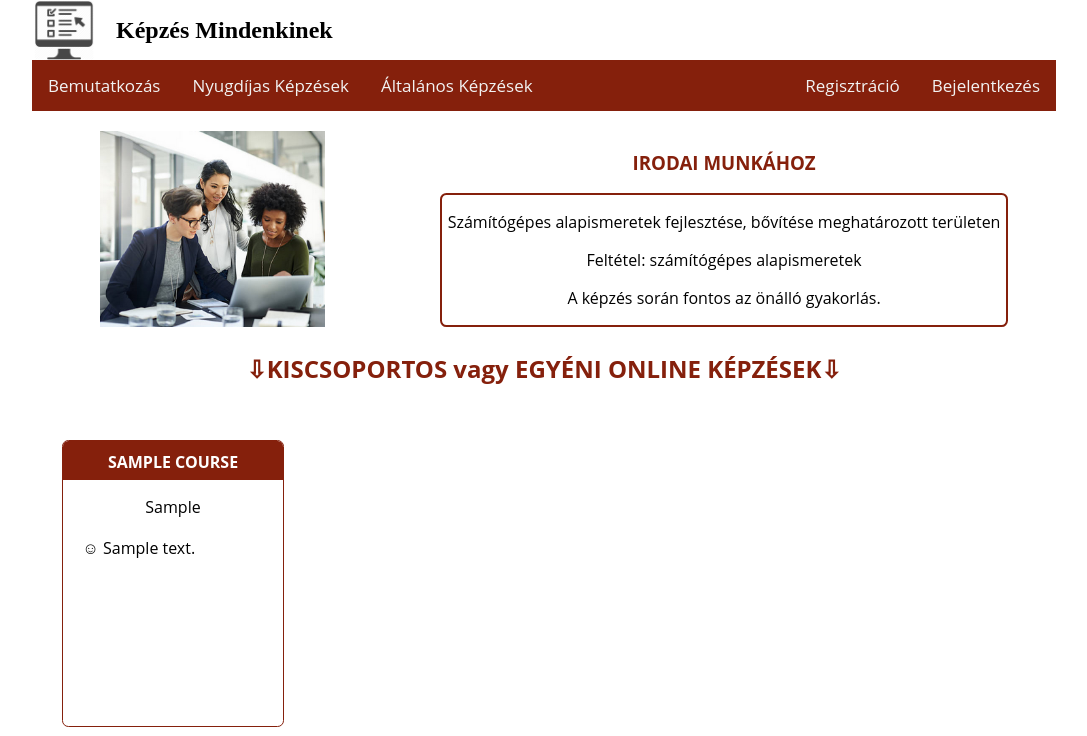
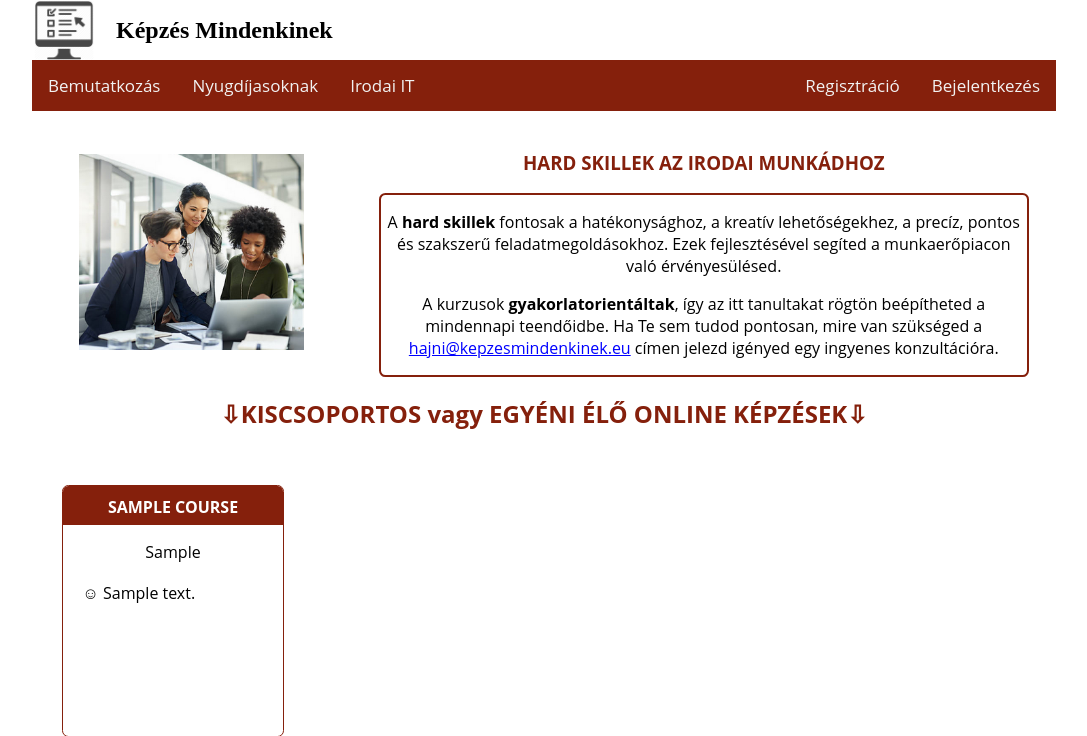
Before and after one commit to rolkotaki/django-hajni-courses, a Django app: page /altalanos-kepzesek in a window 1280 px wide. Shown: the top 736 px of the page, without its empty margins (96-1183 px from the left). Run offline with Django 5.2, Linux system fonts and the light colour scheme; tables that the repository leaves empty hold one stand-in row (values such as "Sample post"); parts of the project's set-up code (start-up, migrations or seed data) failed here and were passed over.

Commit message:
Add text changes for the UI

```diff
--- a/hajni_courses_app/templates/base.html
+++ b/hajni_courses_app/templates/base.html
@@ -37,8 +37,8 @@
 
             <div id="topnav">
                 <a id="nav_home" class="menu_item" href="{% url 'home' %}">{% trans 'Bemutatkozás' %}</a>
-                <a id="nav_pensioner_courses" class="menu_item" href="{% url 'pensioner_courses' %}">{% trans 'Nyugdíjas Képzések' %}</a>
-                <a id="nav_general_courses" class="menu_item" href="{% url 'general_courses' %}">{% trans 'Általános Képzések' %}</a>
+                <a id="nav_pensioner_courses" class="menu_item" href="{% url 'pensioner_courses' %}">{% trans 'Nyugdíjasoknak' %}</a>
+                <a id="nav_general_courses" class="menu_item" href="{% url 'general_courses' %}">{% trans 'Irodai IT' %}</a>
                 {% if user.is_authenticated %}
                 <div id="user_dropdown" class="menu_item_right">
                     <button id="user_dropdown_button" class="dropdown_button">{% trans 'Profilom' %}</button>
--- a/hajni_courses_app/templates/general_courses.html
+++ b/hajni_courses_app/templates/general_courses.html
@@ -6,19 +6,27 @@
 {% load extra_filters %}
 
 <div class="div_course_header">
-    <div class="center_by_margin">
+    <div class="center_by_margin" style="margin-top: auto; margin-bottom: auto;">
         <img id="general_img" src="{% static 'general_courses_image.png' %}">
     </div>
-    <div class="center_by_margin">
-        <h3 class="course_coloured_text">{% trans 'IRODAI MUNKÁHOZ' %}</h3>
+    <div class="center_by_margin" style="max-width: 650px;">
+        <h3 class="course_coloured_text">{% trans 'HARD SKILLEK AZ IRODAI MUNKÁDHOZ' %}</h3>
         <div class="course_info">
-            <p>{% trans 'Számítógépes alapismeretek fejlesztése, bővítése meghatározott területen' %}</p>
-            <p>{% trans 'Feltétel: számítógépes alapismeretek' %}</p>
-            <p>{% trans 'A képzés során fontos az önálló gyakorlás.' %}</p>
+            <p>
+                {% blocktrans %}
+                A {{ bold_start }}hard skillek{{ bold_end }} fontosak a hatékonysághoz, a kreatív lehetőségekhez, a precíz, pontos és szakszerű feladatmegoldásokhoz. Ezek fejlesztésével segíted a munkaerőpiacon való érvényesülésed.
+                {% endblocktrans %}
+            </p>
+
+            <p>
+                {% blocktrans %}
+                A kurzusok {{ bold_start }}gyakorlatorientáltak{{ bold_end }}, így az itt tanultakat rögtön beépítheted a mindennapi teendőidbe. Ha Te sem tudod pontosan, mire van szükséged a {{ a_start }}hajni@kepzesmindenkinek.eu{{ a_end }} címen jelezd igényed egy ingyenes konzultációra.
+                {% endblocktrans %}
+            </p>
         </div>
     </div>
     <div class="center_by_margin">
-        <h2 class="course_coloured_text">&#8681;{% trans 'KISCSOPORTOS vagy EGYÉNI ONLINE KÉPZÉSEK' %}&#8681;</h2>
+        <h2 class="course_coloured_text">&#8681;{% trans 'KISCSOPORTOS vagy EGYÉNI ÉLŐ ONLINE KÉPZÉSEK' %}&#8681;</h2>
     </div>
 </div>
 
--- a/hajni_courses_app/templates/pensioner_courses.html
+++ b/hajni_courses_app/templates/pensioner_courses.html
@@ -16,7 +16,7 @@
         </div>
     </div>
     <div class="center_by_margin">
-        <h2 class="course_coloured_text">&#8681;{% trans 'KISCSOPORTOS vagy EGYÉNI ONLINE KÉPZÉSEK' %}&#8681;</h2>
+        <h2 class="course_coloured_text">&#8681;{% trans 'KISCSOPORTOS vagy EGYÉNI ÉLŐ ONLINE KÉPZÉSEK' %}&#8681;</h2>
     </div>
 </div>
 
--- a/hajni_courses_app/views.py
+++ b/hajni_courses_app/views.py
@@ -11,6 +11,7 @@ from django.shortcuts import redirect, render
 from django.shortcuts import get_object_or_404
 from django.utils.http import urlsafe_base64_decode
 from django.utils.encoding import force_str
+from django.utils.safestring import mark_safe
 from django.utils.translation import gettext_lazy as _
 
 from hajni_courses.logger import logger
@@ -33,6 +34,10 @@ class HomePage(TemplateView):
         context = super().get_context_data(**kwargs)
         superusers_emails = CustomUser.objects.filter(is_superuser=True).values_list('email', flat=True)
         context["superusers_emails"] = '; '.join(superusers_emails)
+
+        context['bold_start'] = mark_safe('<b>')
+        context['bold_end'] = mark_safe('</b>')
+
         return context
 
     def post(self, request, *args, **kwargs):
@@ -251,6 +256,11 @@ class GeneralCoursesListPage(TemplateView):
             pages = [i for i in range(page.number - pages_before_after, page.number + pages_before_after + 1)]
         context["pages"] = pages
 
+        context['bold_start'] = mark_safe('<b>')
+        context['bold_end'] = mark_safe('</b>')
+        context['a_start'] = mark_safe('<a href="" style="color: blue;">')
+        context['a_end'] = mark_safe('</a>')
+
         return context
 
 
```
Also changed, not shown: hajni_courses_app/templates/home.html (+6 -2 lines).
